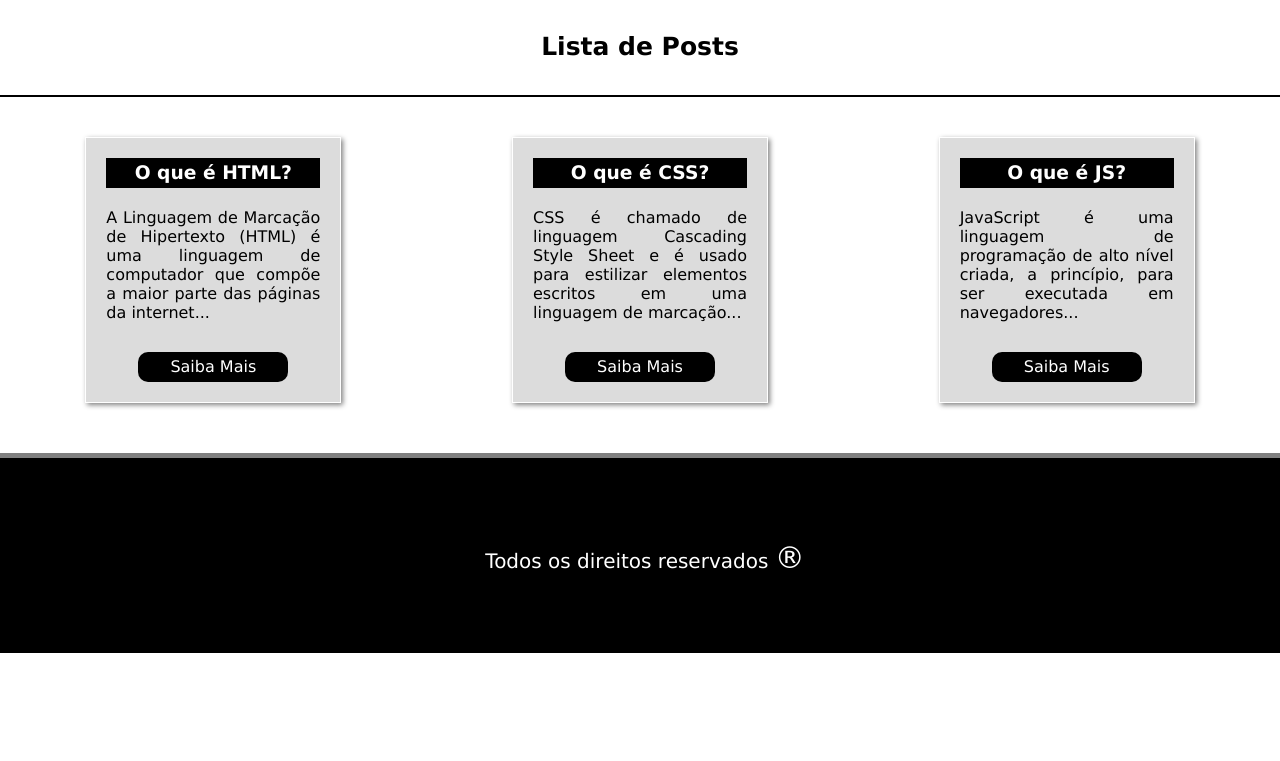
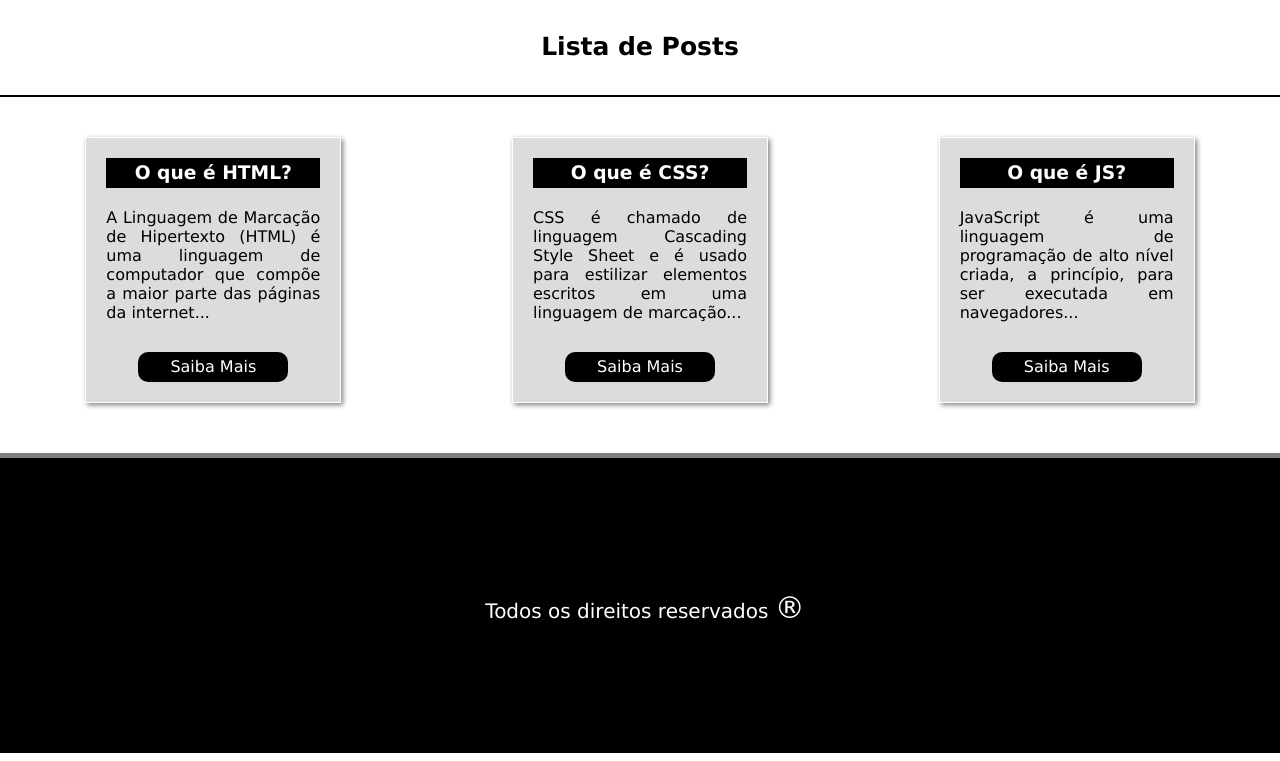
Before and after one commit to cmapereira/awari-02tarefa, a plain HTML site: page index.html in a window 1280 px wide. Shown: the part 353-1114 px from the top of the page. Before the commit the page ends 1014 px from the top, so only its background shows below. Drawn offline with Linux system fonts and the light colour scheme.

Commit message:
changes in main.css

```diff
--- a/main.css
+++ b/main.css
@@ -134,14 +134,14 @@ section{
 footer{
   position: relative;
   top: 50px;
-  height: 200px;
+  height: 300px;
   border-top: 5px solid gray;
   background: black;
   color: white;
 }
 
 footer p{
-  line-height: 200px;
+  line-height: 300px;
   padding-left: 10px;
   font-size: 20px;
   text-align: center;
```
